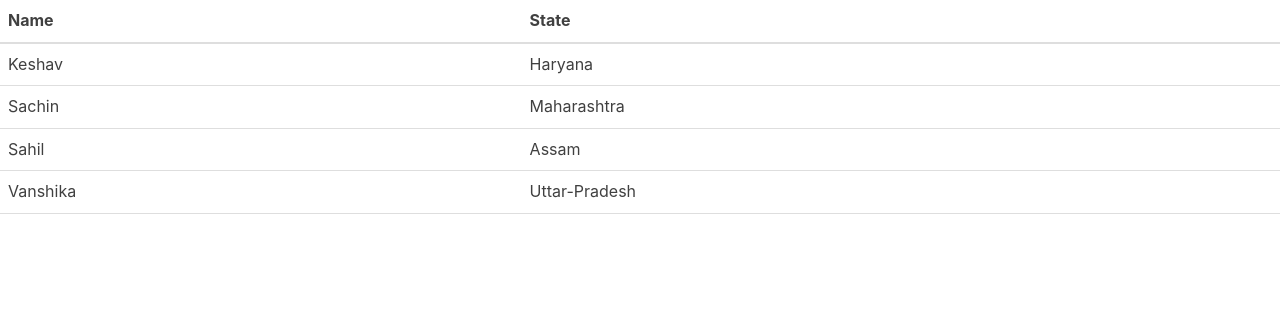
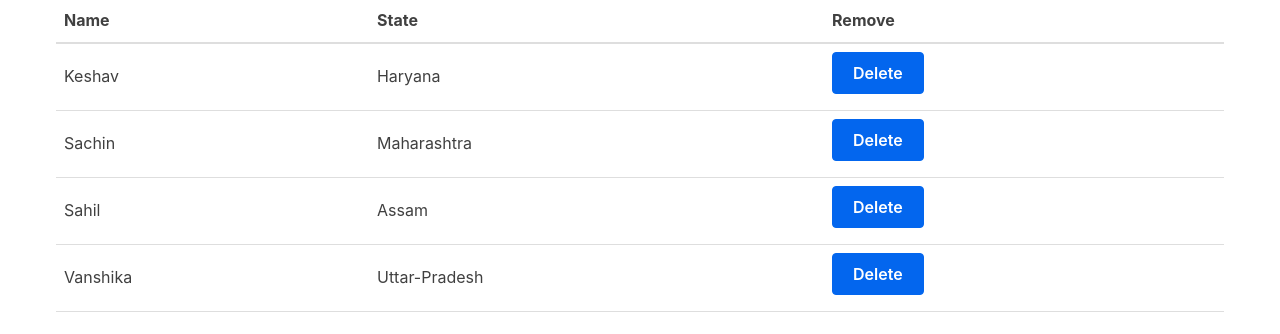
Before and after one commit to Keshav7104/React-app, a React (Create React App) app in the folder my-app/: page / in a window 1280 px wide. Shown: the top 334 px of the page. Built offline with nearby package versions, Linux system fonts and the light colour scheme.

Commit message:
modified Table.js and App.js by learning and adding states to dynamically change the webpage

```diff
--- a/my-app/src/App.js
+++ b/my-app/src/App.js
@@ -2,10 +2,41 @@ import React,{ Component } from "react";
 import Table from "./Table";
 
 class App extends Component {
+
+    state ={
+        characters : [
+            {
+                name : "Keshav",
+                state : "Haryana",
+            },
+            {
+                name : "Sachin",
+                state : "Maharashtra",
+            },
+            {
+                name : "Sahil",
+                state : "Assam",
+            },
+            {
+                name : "Vanshika",
+                state : "Uttar-Pradesh",
+            },
+        ]
+    }
+    removeCharacter =(index) => {
+        const { characters } = this.state;
+
+        this.setState({
+            characters: characters.filter((characters, i) => {
+                return i !== index;
+            }),
+        })
+    }
     render() {
+        const { characters } =this.state;
         return(
-            <div className="App">
-                <Table />
+            <div className="container">
+                <Table characterData={characters} removeCharacter={this.removeCharacter}/>
             </div>
         )
     }
--- a/my-app/src/Table.js
+++ b/my-app/src/Table.js
@@ -6,42 +6,52 @@ const TableHeader = () =>{
         <tr>
           <th>Name</th>
           <th>State</th>
+          <th>Remove</th>
         </tr>
       </thead>
     )
 }
 
-const TableBody =() =>{
-    return (
-        <tbody>
-        <tr>
-          <td>Keshav</td>
-          <td>Haryana</td>
-        </tr>
-        <tr>
-          <td>Sachin</td>
-          <td>Maharashtra</td>
-        </tr>
-        <tr>
-          <td>Sahil</td>
-          <td>Assam</td>
-        </tr>
-        <tr>
-          <td>Vanshika</td>
-          <td>Uttar-Pradesh</td>
-        </tr>
-      </tbody>
-    )
+const TableBody =(props) =>{
+    const rows =props.characterData.map((row, index) => {
+        return(
+            <tr key={index}>
+                <td>{row.name}</td>
+                <td>{row.state}</td>
+                <td>
+                    <button onClick={ () => props.removeCharacter(index)}>Delete</button>
+                </td>
+            </tr>
+        )
+    })
+    return <tbody>{rows}</tbody>
+    //     <tbody>
+    //     <tr>
+    //       <td>Keshav</td>
+    //       <td>Haryana</td>
+    //     </tr>
+    //     <tr>
+    //       <td>Sachin</td>
+    //       <td>Maharashtra</td>
+    //     </tr>
+    //     <tr>
+    //       <td>Sahil</td>
+    //       <td>Assam</td>
+    //     </tr>
+    //     <tr>
+    //       <td>Vanshika</td>
+    //       <td>Uttar-Pradesh</td>
+    //     </tr>
+    //   </tbody>
 }
-class Table extends Component {
-  render() {
+const Table = (props) =>  {
+    const { characterData, removeCharacter } = props;
     return (
       <table>
         <TableHeader />
-        <TableBody />
+        <TableBody characterData={characterData} removeCharacter={removeCharacter}/>
       </table>
     )
-  }
 }
 
 export default Table
```
